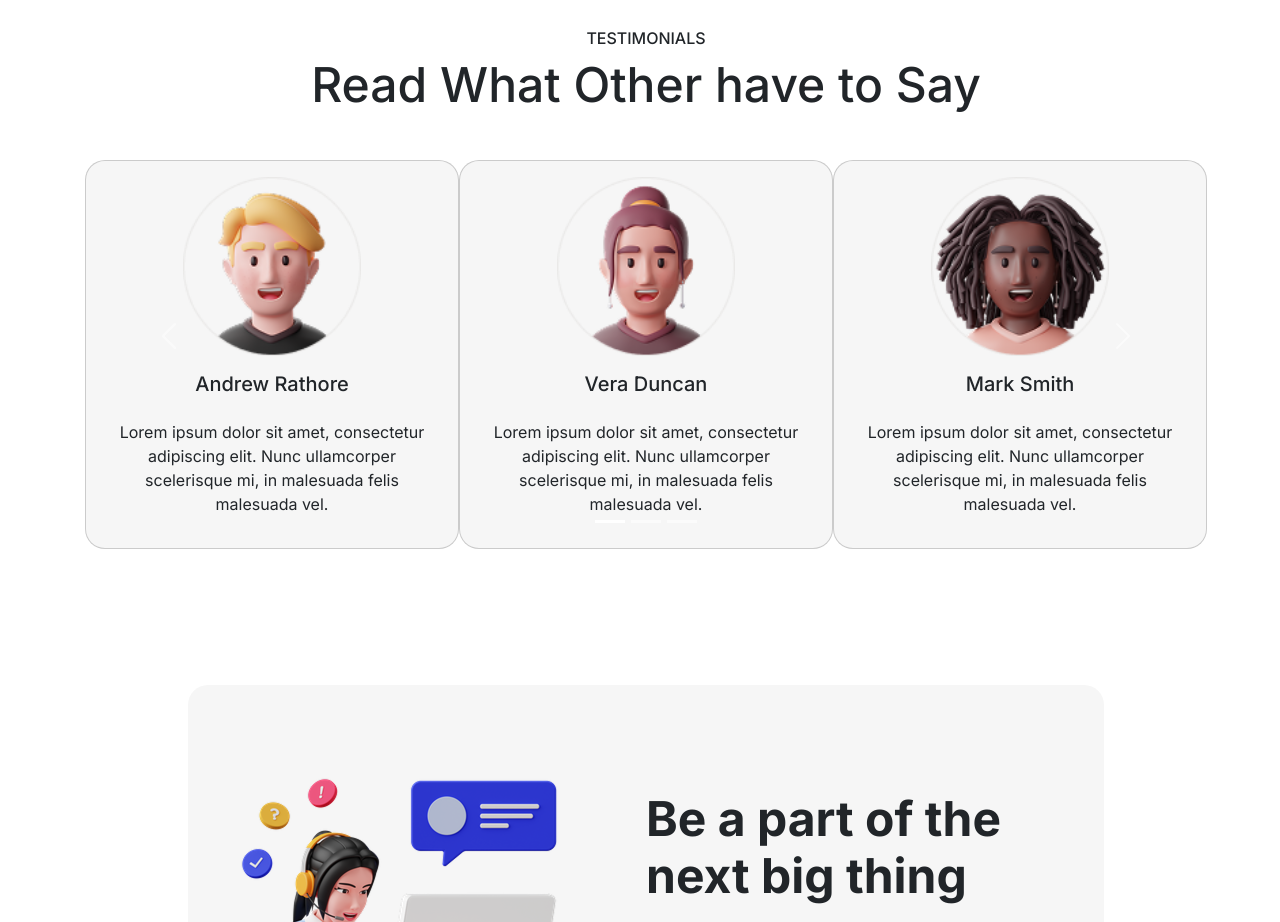
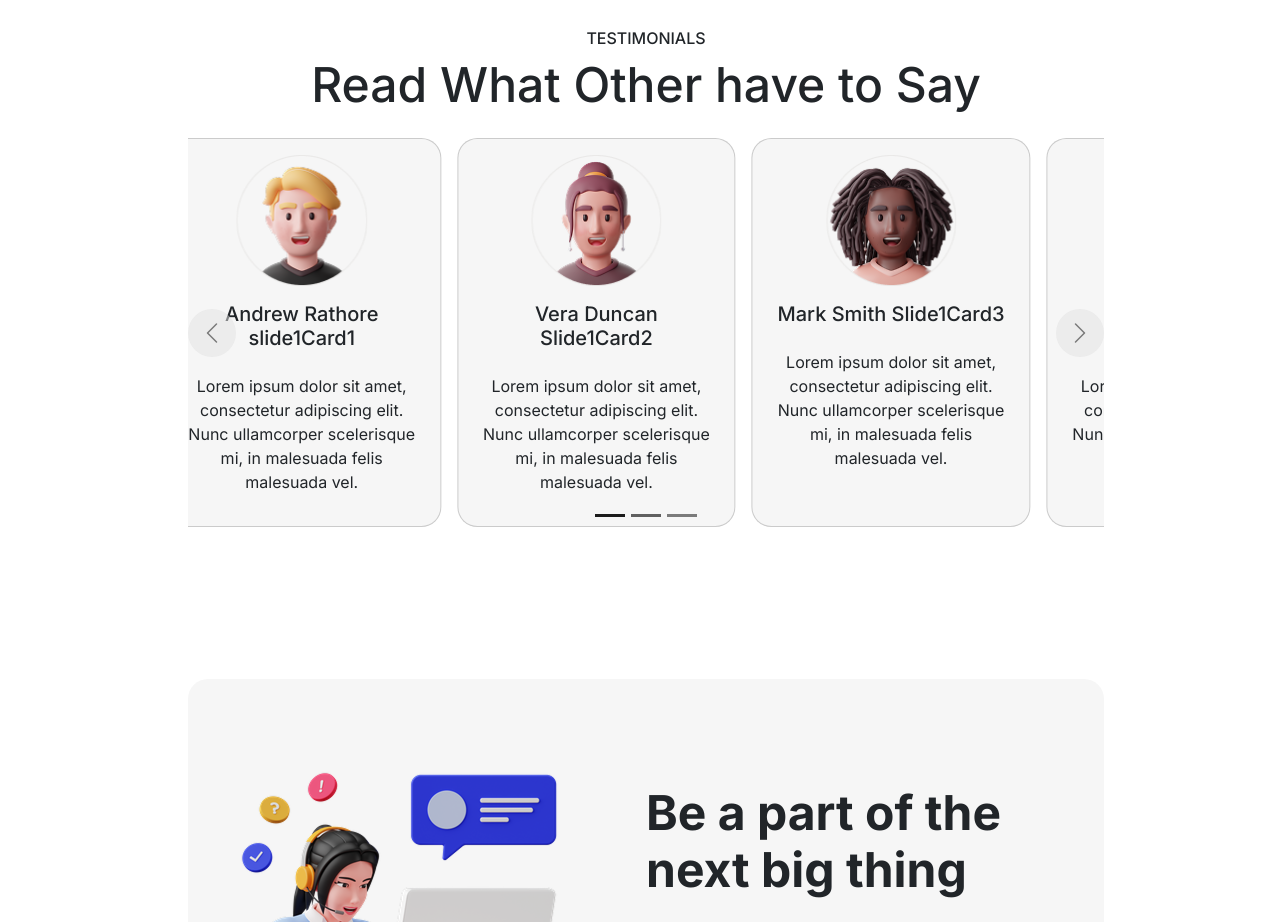
Before and after one commit to fadisafwat/focalx-task4, a plain HTML site: page index.html in a window 1280 px wide. Shown: the part 2260-3182 px from the top of the page. Drawn offline with nearby package versions, Linux system fonts and the light colour scheme.

Commit message:
correct carousel

```diff
--- a/assets/css/style.css
+++ b/assets/css/style.css
@@ -32,9 +32,6 @@
 .my-companies-mt{
     margin-top: 7.5rem !important;
 }
-/* .my-companies-bg{
-    background-color: #F6F6F6;
-} */
 .my-sections-mt{
     margin-top: 5.5rem !important;
 }
@@ -50,13 +47,23 @@
 .my-footer-gap{
     gap: 72px;
 }
-/* .rotated::after {
-  transform: rotate(90deg);
-} */
 
+.carousel-control-prev span,
+.carousel-control-next span {
+  width: 1.5rem;
+  height: 1.5rem;
+}
 
+@media screen and (max-width: 576px) {
+  .card:not(:first-child) {
+    display: none;
+  }
+}
 
-
+.image-wrapper img {
+  max-width: 100%;
+  max-height: 100%;
+}
 
 /* Large devices (desktops, 992px and up)*/
 @media (min-width: 992px) {
@@ -103,12 +110,28 @@
     .my-footer-py{
         padding-bottom: 18px;
     }
+
+    .carousel-control-prev,
+    .carousel-control-next {
+        background-color: #e1e1e1;
+        width: 6vh;
+        height: 6vh;
+        border-radius: 50%;
+        top: 50%;
+        transform: translateY(-50%);
+    }
     .carousel-inner {
+        padding: 1em;
+    }
+    .cards-wrapper {
         display: flex;
     }
-    .carousel-item {
-        margin-right: 0;
-        flex: 0 0 33.333333%;
-        display: block;
+    .card {
+        margin: 0 0.5em;
+        width: calc(100% / 2);
+    }
+    .image-wrapper img {
+        max-width: 100%;
+        max-height: 100%;
     }
 }
--- a/index.html
+++ b/index.html
@@ -6,7 +6,6 @@
     <link href="https://cdn.jsdelivr.net/npm/bootstrap@5.3.8/dist/css/bootstrap.min.css" rel="stylesheet" integrity="sha384-sRIl4kxILFvY47J16cr9ZwB07vP4J8+LH7qKQnuqkuIAvNWLzeN8tE5YBujZqJLB" crossorigin="anonymous">
     <link rel="preconnect" href="https://fonts.googleapis.com">
     <link rel="preconnect" href="https://fonts.gstatic.com" crossorigin>
-    <!-- <link rel="stylesheet" href="https://fonts.googleapis.com/icon?family=Material+Icons"> -->
     <link rel="stylesheet" href="https://cdnjs.cloudflare.com/ajax/libs/font-awesome/4.7.0/css/font-awesome.min.css">
     <link href="https://fonts.googleapis.com/css2?family=Inter:ital,opsz,wght@0,14..32,100..900;1,14..32,100..900&display=swap" rel="stylesheet">
     <link rel="stylesheet" href="./assets/css/style.css">
@@ -88,7 +87,7 @@
         <section id="Testimonials" class="my-px-sm my-px-lg my-sections-mt d-flex flex-column justify-content-center align-items-center">
             <h6>TESTIMONIALS</h6>
             <h1 class="my-branding-fs text-center text-lg-start">Read What Other have to Say</h1>
-            <div id="slider" class="carousel slide">
+            <div id="slider" class="carousel carousel-dark slide" data-bs-ride="carousel">
                 <div class="carousel-indicators">
                     <button type="button" data-bs-target="#slider" data-bs-slide-to="0" class="active" aria-current="true" aria-label="Slide 1"></button>
                     <button type="button" data-bs-target="#slider" data-bs-slide-to="1" aria-label="Slide 2"></button>
@@ -96,29 +95,95 @@
                 </div>
                 <div class="carousel-inner">
                     <div class="carousel-item active">
-                        <div class="card mycard my-bg-color text-center px-2 py-3 round" >
+                        <div class="cards-wrapper">
+                            <div class="card mycard my-bg-color text-center px-2 py-3">
+                                <div class="image-wrapper">
                                     <img src="./assets/img/AndrewRathore.png" class="card-img-top w-50 mx-auto" alt="Andrew Rathore image">
+                                </div>
                                 <div class="card-body">
-                                <h5 class="card-title mb-4">Andrew Rathore</h5>
+                                        <h5 class="card-title mb-4">Andrew Rathore slide1Card1</h5>
+                                        <p class="card-text">Lorem ipsum dolor sit amet, consectetur adipiscing elit. Nunc ullamcorper scelerisque mi, in malesuada felis malesuada vel.</p>
+                                </div>
+                            </div>
+                            <div class="card mycard my-bg-color text-center px-2 py-3">
+                                <div class="image-wrapper">
+                                    <img src="./assets/img/VeraDuncan.png" class="card-img-top w-50 mx-auto" alt="Vera Duncan image">
+                                </div>
+                                    <div class="card-body">
+                                        <h5 class="card-title mb-4">Vera Duncan Slide1Card2</h5>
+                                        <p class="card-text">Lorem ipsum dolor sit amet, consectetur adipiscing elit. Nunc ullamcorper scelerisque mi, in malesuada felis malesuada vel.</p>
+                                    </div>
+                            </div>
+                            <div class="card mycard my-bg-color text-center px-2 py-3">
+                                <div class="image-wrapper">
+                                    <img src="./assets/img/MarkSmith.png" class="card-img-top w-50 mx-auto" alt="Mark Smith image">
+                                </div>
+                                <div class="card-body">
+                                        <h5 class="card-title mb-4">Mark Smith Slide1Card3</h5>
                                         <p class="card-text">Lorem ipsum dolor sit amet, consectetur adipiscing elit. Nunc ullamcorper scelerisque mi, in malesuada felis malesuada vel.</p>
                                 </div>
                             </div>
                         </div>
+                    </div>
                     <div class="carousel-item">
-                        <div class="card mycard my-bg-color text-center px-2 py-3 round" >
+                        <div class="cards-wrapper">
+                            <div class="card mycard my-bg-color text-center px-2 py-3">
+                                <div class="image-wrapper">
+                                    <img src="./assets/img/AndrewRathore.png" class="card-img-top w-50 mx-auto" alt="Andrew Rathore image">
+                                </div>
+                                <div class="card-body">
+                                        <h5 class="card-title mb-4">Andrew Rathore slide2Card1</h5>
+                                        <p class="card-text">Lorem ipsum dolor sit amet, consectetur adipiscing elit. Nunc ullamcorper scelerisque mi, in malesuada felis malesuada vel.</p>
+                                </div>
+                            </div>
+                            <div class="card mycard my-bg-color text-center px-2 py-3">
+                                <div class="image-wrapper">
                                     <img src="./assets/img/VeraDuncan.png" class="card-img-top w-50 mx-auto" alt="Vera Duncan image">
+                                </div>
                                     <div class="card-body">
-                                <h5 class="card-title mb-4">Vera Duncan</h5>
+                                        <h5 class="card-title mb-4">Vera Duncan Slide2Card2</h5>
+                                        <p class="card-text">Lorem ipsum dolor sit amet, consectetur adipiscing elit. Nunc ullamcorper scelerisque mi, in malesuada felis malesuada vel.</p>
+                                    </div>
+                            </div>
+                            <div class="card mycard my-bg-color text-center px-2 py-3">
+                                <div class="image-wrapper">
+                                    <img src="./assets/img/MarkSmith.png" class="card-img-top w-50 mx-auto" alt="Mark Smith image">
+                                </div>
+                                <div class="card-body">
+                                        <h5 class="card-title mb-4">Mark Smith Slide2Card3</h5>
                                         <p class="card-text">Lorem ipsum dolor sit amet, consectetur adipiscing elit. Nunc ullamcorper scelerisque mi, in malesuada felis malesuada vel.</p>
                                 </div>
                             </div>
                         </div>
-                    <div class="carousel-item ">
-                        <div class="card mycard my-bg-color text-center px-2 py-3 round" >
+                    </div>
+                    <div class="carousel-item">
+                <div class="cards-wrapper">
+                    <div class="card mycard my-bg-color text-center px-2 py-3">
+                        <div class="image-wrapper">
+                            <img src="./assets/img/AndrewRathore.png" class="card-img-top w-50 mx-auto" alt="Andrew Rathore image">
+                        </div>
+                        <div class="card-body">
+                                <h5 class="card-title mb-4">Andrew Rathore slide3Card1</h5>
+                                <p class="card-text">Lorem ipsum dolor sit amet, consectetur adipiscing elit. Nunc ullamcorper scelerisque mi, in malesuada felis malesuada vel.</p>
+                        </div>
+                    </div>
+                    <div class="card mycard my-bg-color text-center px-2 py-3">
+                        <div class="image-wrapper">
+                            <img src="./assets/img/VeraDuncan.png" class="card-img-top w-50 mx-auto" alt="Vera Duncan image">
+                        </div>
+                            <div class="card-body">
+                                <h5 class="card-title mb-4">Vera Duncan Slide3Card2</h5>
+                                <p class="card-text">Lorem ipsum dolor sit amet, consectetur adipiscing elit. Nunc ullamcorper scelerisque mi, in malesuada felis malesuada vel.</p>
+                            </div>
+                    </div>
+                    <div class="card mycard my-bg-color text-center px-2 py-3">
+                        <div class="image-wrapper">
                             <img src="./assets/img/MarkSmith.png" class="card-img-top w-50 mx-auto" alt="Mark Smith image">
+                        </div>
                         <div class="card-body">
-                                <h5 class="card-title mb-4">Mark Smith</h5>
+                                <h5 class="card-title mb-4">Mark Smith Slide3Card3</h5>
                                 <p class="card-text">Lorem ipsum dolor sit amet, consectetur adipiscing elit. Nunc ullamcorper scelerisque mi, in malesuada felis malesuada vel.</p>
+                        </div>
                     </div>
                 </div>
             </div>
```
Lines whose indentation alone changed are shown as unchanged.
